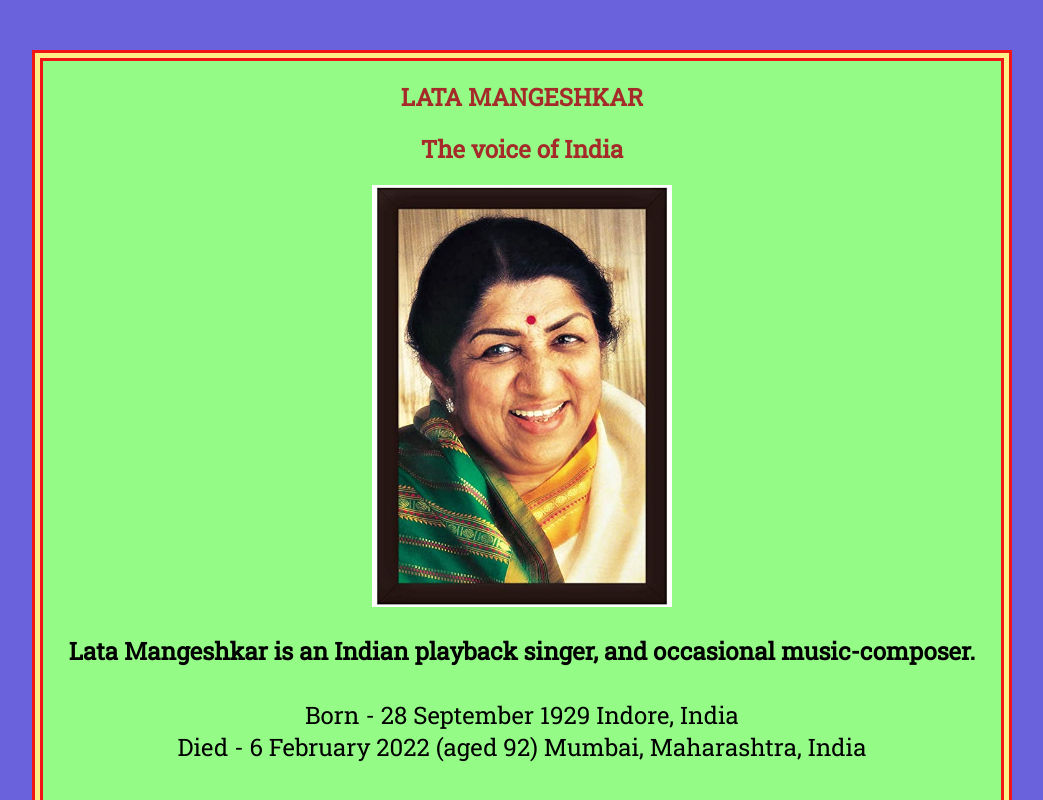
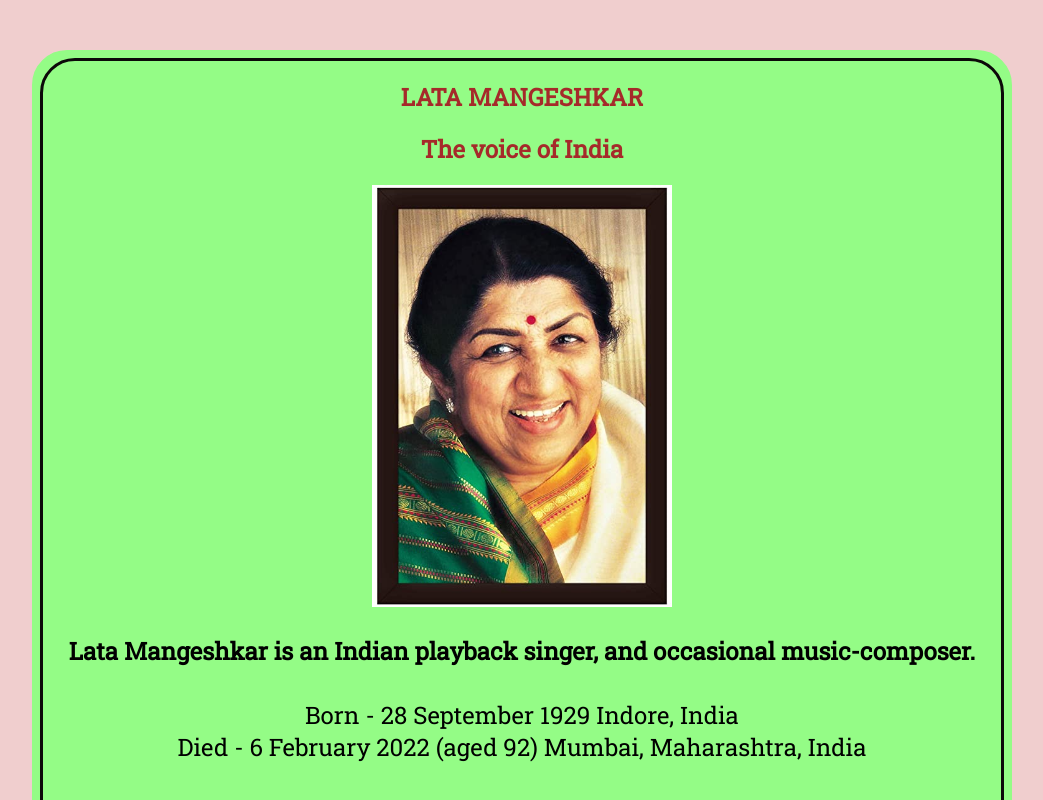
Before and after one commit to pranay-2003/OIBSIP, a plain HTML site: page OIBSIP/Tribute page/index.html in a window 1280 px wide. Shown: the top 800 px of the page, without its empty margins (118-1161 px from the left). Drawn offline with Linux system fonts and the light colour scheme.

Commit message:
tribute page design update

```diff
--- a/OIBSIP/Tribute page/design.css
+++ b/OIBSIP/Tribute page/design.css
@@ -7,19 +7,21 @@ body {
     margin-right: 150px;
     padding: 0;
     text-align: center;
-    background-color: rgba(65, 54, 212, 0.781);
+    background-color: rgb(240, 206, 206);
     color:brown;
     font-family: 'Roboto Mono', monospace;
     font-family: 'Roboto Slab', serif;
 }
 .container{
-    border: 3px solid #f11515;
+    border: 3px solid rgb(148, 252, 134);
+    border-radius: 35px;
     padding: 5px;
     justify-content: center;
-    background: rgb(252, 240, 134);
+    background: rgb(148, 252, 134);
 }
 .inner{
-    border: 3px solid #f11515;
+    border: 3px solid #0c0909;
+    border-radius: 35px;
     background: rgb(148, 252, 134);
 }
 .i1{
```
